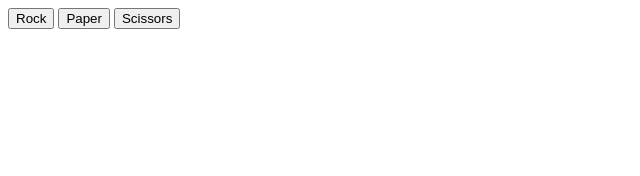
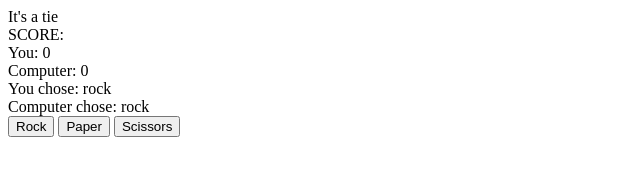
Before and after one commit to ShPet1304/odin-rock-paper-scissors, a plain HTML site: page index.html in a window 1280 px wide. Both pictures are taken after a click on the button "Rock". Shown: the whole page, without its empty margins (0-640 px from the left). Drawn offline with Linux system fonts and the light colour scheme.

Commit message:
Add outcomes to html file
added outcomes of each round to html for GUI purposes as well as score and choices.
removed outcomes from being displayed in console

```diff
--- a/index.html
+++ b/index.html
@@ -7,6 +7,13 @@
     <script src="script.js" defer></script>
 </head>
 <body>
+    <div class="results"></div>
+    <div class="score">SCORE:
+        <div>You:<span class="playerScore"></span></div>
+        <div>Computer:<span class="computerScore"></span></div>
+    </div>
+    <div class="playerOutcome">You chose:<span class="playerChose"></span> </div>
+    <div class="compOutcome">Computer chose:<span class="computerChose"></span></div>
     <button class="rock">Rock</button>
     <button class="paper">Paper</button>
     <button class="scissors">Scissors</button>
--- a/script.js
+++ b/script.js
@@ -31,6 +31,8 @@
     playRound();
 
 }
+
+
 // Logic for a single round of gameplay
 function playRound(){
     //Function to generate computer choices
@@ -65,30 +67,40 @@
         (humanChoice == 'scissors' && computerChoice == 'paper') ||
         (humanChoice == 'rock' && computerChoice == 'scissors')
    ){
-    return "You Win!";
+    return "You Win This Round!";
    }
 
-   else{return"Computer Wins!"}
+   else{return"Computer Wins This Round!"}
 
 
 }
+
 //Global Variables
 const humanSelection = getHumanChoice();
 const computerSelection = getComputerChoice();
 const result = determineWinner(humanSelection,computerSelection)
 
 //Score increments depending on round winner
-    if (result === "You Win!"){
+    if (result === "You Win This Round!"){
     playerScore++
 }
-    if(result === "Computer Wins!"){
+    if(result === "Computer Wins This Round!"){
     computerScore++
 }
 
+
 //Round Result output
-console.log(result);
-console.log("You selected: " + humanSelection + "   " + "Computer selected: " + computerSelection);
-console.log("Your score = " +playerScore+ " Computer = " +computerScore);
+let results = document.querySelector('.results')
+let you = document.querySelector('.playerChose')
+let comp = document.querySelector('.computerChose')
+let playScore = document.querySelector('.playerScore')
+let compScore = document.querySelector('.computerScore')
+
+results.textContent = result;
+you.textContent =" " + humanSelection;
+comp.textContent =" " + computerSelection;
+playScore.textContent= " " +playerScore;
+compScore.textContent= " " +computerScore;
 return;
 }
 
@@ -110,5 +122,3 @@
 
 
 }
-
-//RUN GAME(call function)
```
